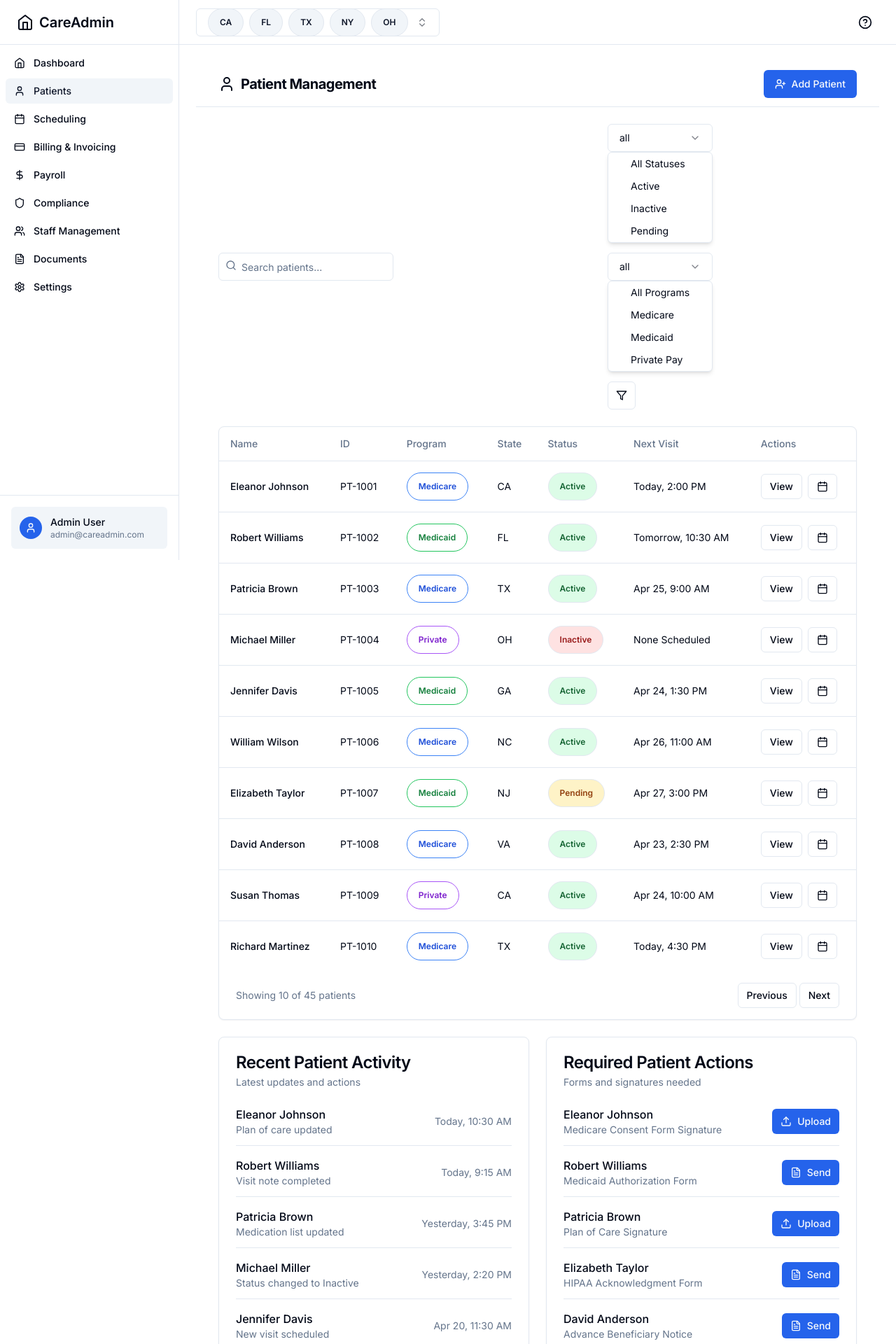
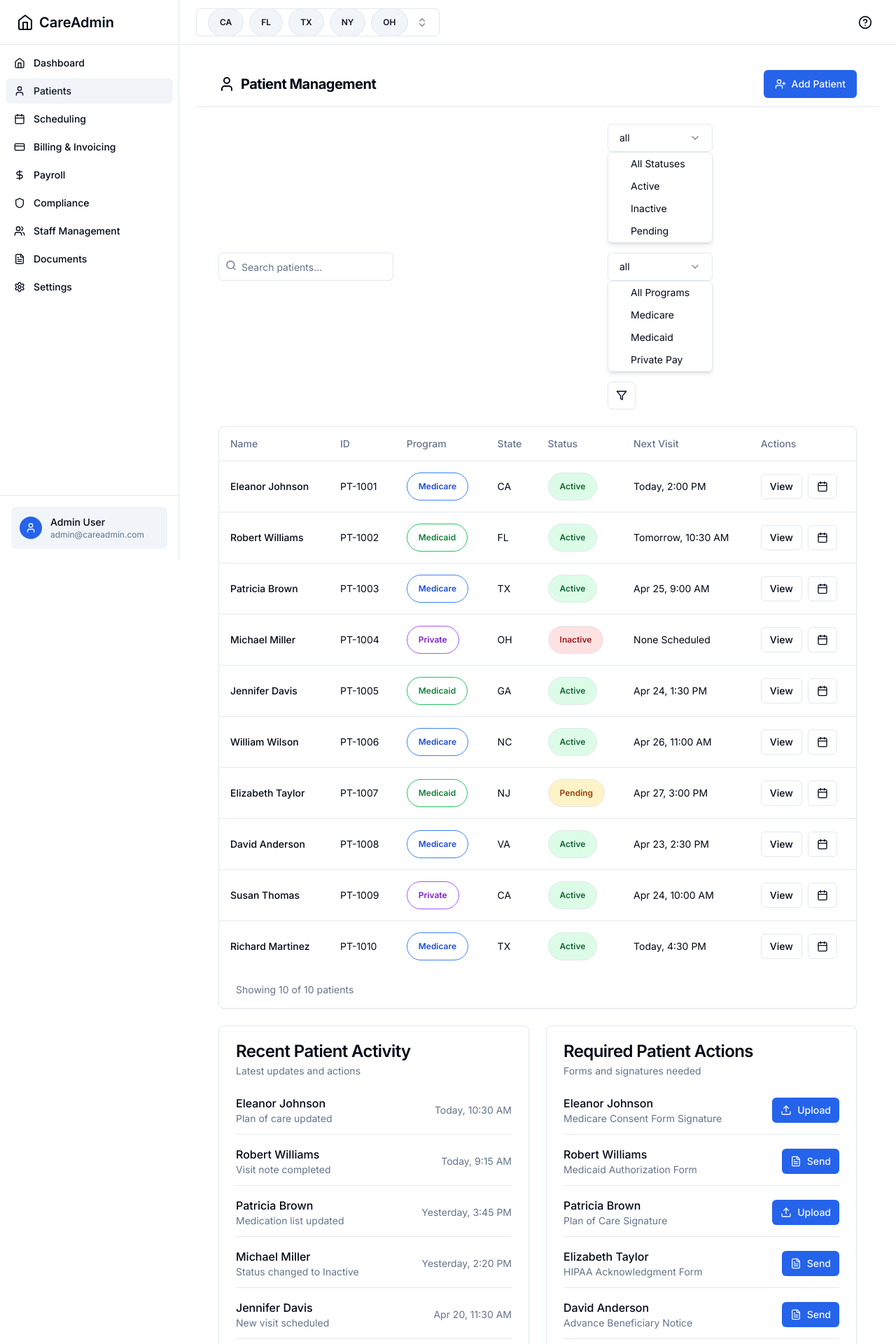
Before and after one commit to dzodze00/careadmin, a Next.js app: page /patients in a window 1280 px wide. Shown: the top 1920 px of the page at 70% size. Built offline with nearby package versions, Linux system fonts and the light colour scheme.

Commit message:
Update page.tsx

```diff
--- a/app/patients/page.tsx
+++ b/app/patients/page.tsx
@@ -1,8 +1,8 @@
 "use client"
 
 import Link from "next/link"
-import { Calendar, FileText, Filter, Search, Upload, User } from "lucide-react"
-import { useState } from "react"
+import { Calendar, FileText, Filter, Search, Upload, User, X } from "lucide-react"
+import { useState, useEffect } from "react"
 
 import { Badge } from "@/components/ui/badge"
 import { Button } from "@/components/ui/button"
@@ -11,227 +11,6 @@ import { Input } from "@/components/ui/input"
 import { Select, SelectContent, SelectItem, SelectTrigger, SelectValue } from "@/components/ui/select"
 import { Table, TableBody, TableCell, TableHead, TableHeader, TableRow } from "@/components/ui/table"
 import { AddPatientModal } from "./add-patient-modal"
-
-export default function PatientsPage() {
-  const [searchQuery, setSearchQuery] = useState("")
-  const [statusFilter, setStatusFilter] = useState("all")
-  const [programFilter, setProgramFilter] = useState("all")
-
-  const filteredPatients = patients.filter((patient) => {
-    const matchesSearch =
-      patient.name.toLowerCase().includes(searchQuery.toLowerCase()) ||
-      patient.id.toLowerCase().includes(searchQuery.toLowerCase())
-    const matchesStatus = statusFilter === "all" || patient.status === statusFilter
-    const matchesProgram = programFilter === "all" || patient.program === programFilter
-    return matchesSearch && matchesStatus && matchesProgram
-  })
-
-  return (
-    <div className="flex min-h-screen flex-col">
-      <header className="sticky top-0 z-10 border-b bg-background">
-        <div className="container flex h-16 items-center justify-between py-4">
-          <div className="flex items-center gap-2">
-            <User className="h-6 w-6" />
-            <h1 className="text-xl font-bold">Patient Management</h1>
-          </div>
-          <div className="flex items-center gap-2">
-            <AddPatientModal />
-          </div>
-        </div>
-      </header>
-
-      <main className="flex-1">
-        <div className="container py-6">
-          <div className="mb-6 flex flex-col gap-4 md:flex-row md:items-center md:justify-between">
-            <div className="relative">
-              <Search className="absolute left-2.5 top-2.5 h-4 w-4 text-muted-foreground" />
-              <Input
-                type="search"
-                placeholder="Search patients..."
-                className="pl-8 w-[250px]"
-                value={searchQuery}
-                onChange={(e) => setSearchQuery(e.target.value)}
-              />
-            </div>
-            <div className="flex flex-wrap gap-2">
-              <Select value={statusFilter} onValueChange={setStatusFilter}>
-                <SelectTrigger className="w-[150px]">
-                  <SelectValue placeholder="Status" />
-                </SelectTrigger>
-                <SelectContent>
-                  <SelectItem value="all">All Statuses</SelectItem>
-                  <SelectItem value="Active">Active</SelectItem>
-                  <SelectItem value="Inactive">Inactive</SelectItem>
-                  <SelectItem value="Pending">Pending</SelectItem>
-                </SelectContent>
-              </Select>
-              <Select value={programFilter} onValueChange={setProgramFilter}>
-                <SelectTrigger className="w-[150px]">
-                  <SelectValue placeholder="Program" />
-                </SelectTrigger>
-                <SelectContent>
-                  <SelectItem value="all">All Programs</SelectItem>
-                  <SelectItem value="Medicare">Medicare</SelectItem>
-                  <SelectItem value="Medicaid">Medicaid</SelectItem>
-                  <SelectItem value="Private">Private Pay</SelectItem>
-                </SelectContent>
-              </Select>
-              <Button variant="outline" size="icon">
-                <Filter className="h-4 w-4" />
-              </Button>
-            </div>
-          </div>
-
-          <Card className="mb-6">
-            <CardContent className="p-0">
-              <Table>
-                <TableHeader>
-                  <TableRow>
-                    <TableHead>Name</TableHead>
-                    <TableHead>ID</TableHead>
-                    <TableHead>Program</TableHead>
-                    <TableHead>State</TableHead>
-                    <TableHead>Status</TableHead>
-                    <TableHead>Next Visit</TableHead>
-                    <TableHead>Actions</TableHead>
-                  </TableRow>
-                </TableHeader>
-                <TableBody>
-                  {filteredPatients.map((patient, index) => (
-                    <TableRow key={index}>
-                      <TableCell className="font-medium">
-                        <Link href={`/patients/${patient.id}`} className="hover:underline">
-                          {patient.name}
-                        </Link>
-                      </TableCell>
-                      <TableCell>{patient.id}</TableCell>
-                      <TableCell>
-                        <Badge
-                          variant="outline"
-                          className={
-                            patient.program === "Medicare"
-                              ? "border-blue-500 text-blue-700"
-                              : patient.program === "Medicaid"
-                                ? "border-green-500 text-green-700"
-                                : "border-purple-500 text-purple-700"
-                          }
-                        >
-                          {patient.program}
-                        </Badge>
-                      </TableCell>
-                      <TableCell>{patient.state}</TableCell>
-                      <TableCell>
-                        <Badge
-                          className={
-                            patient.status === "Active"
-                              ? "bg-green-100 text-green-800"
-                              : patient.status === "Inactive"
-                                ? "bg-red-100 text-red-800"
-                                : "bg-amber-100 text-amber-800"
-                          }
-                        >
-                          {patient.status}
-                        </Badge>
-                      </TableCell>
-                      <TableCell>{patient.nextVisit}</TableCell>
-                      <TableCell>
-                        <div className="flex gap-2">
-                          <Button variant="outline" size="sm" asChild>
-                            <Link href={`/patients/${patient.id}`}>View</Link>
-                          </Button>
-                          <Button variant="outline" size="sm" asChild>
-                            <Link href={`/scheduling?patient=${patient.id}`}>
-                              <Calendar className="h-4 w-4" />
-                            </Link>
-                          </Button>
-                        </div>
-                      </TableCell>
-                    </TableRow>
-                  ))}
-                </TableBody>
-              </Table>
-            </CardContent>
-            <CardFooter className="flex justify-between py-4">
-              <div className="text-sm text-muted-foreground">Showing 10 of 45 patients</div>
-              <div className="flex gap-1">
-                <Button variant="outline" size="sm">
-                  Previous
-                </Button>
-                <Button variant="outline" size="sm">
-                  Next
-                </Button>
-              </div>
-            </CardFooter>
-          </Card>
-
-          <div className="grid gap-6 md:grid-cols-2">
-            <Card>
-              <CardHeader>
-                <CardTitle>Recent Patient Activity</CardTitle>
-                <CardDescription>Latest updates and actions</CardDescription>
-              </CardHeader>
-              <CardContent>
-                <div className="space-y-4">
-                  {recentActivity.map((activity, index) => (
-                    <div key={index} className="flex items-center justify-between border-b pb-3">
-                      <div>
-                        <p className="font-medium">{activity.patient}</p>
-                        <p className="text-sm text-muted-foreground">{activity.action}</p>
-                      </div>
-                      <div className="text-sm text-muted-foreground">{activity.date}</div>
-                    </div>
-                  ))}
-                </div>
-              </CardContent>
-              <CardFooter>
-                <Button variant="outline" className="w-full">
-                  View All Activity
-                </Button>
-              </CardFooter>
-            </Card>
-
-            <Card>
-              <CardHeader>
-                <CardTitle>Required Patient Actions</CardTitle>
-                <CardDescription>Forms and signatures needed</CardDescription>
-              </CardHeader>
-              <CardContent>
-                <div className="space-y-4">
-                  {requiredActions.map((action, index) => (
-                    <div key={index} className="flex items-center justify-between border-b pb-3">
-                      <div>
-                        <p className="font-medium">{action.patient}</p>
-                        <p className="text-sm text-muted-foreground">{action.required}</p>
-                      </div>
-                      <Button size="sm">
-                        {action.type === "upload" ? (
-                          <>
-                            <Upload className="mr-2 h-4 w-4" />
-                            Upload
-                          </>
-                        ) : (
-                          <>
-                            <FileText className="mr-2 h-4 w-4" />
-                            Send
-                          </>
-                        )}
-                      </Button>
-                    </div>
-                  ))}
-                </div>
-              </CardContent>
-              <CardFooter>
-                <Button variant="outline" className="w-full">
-                  View All Required Actions
-                </Button>
-              </CardFooter>
-            </Card>
-          </div>
-        </div>
-      </main>
-    </div>
-  )
-}
 
 const patients = [
   {
@@ -371,3 +150,295 @@ const requiredActions = [
     type: "send",
   },
 ]
+
+export default function PatientsPage() {
+  const [searchQuery, setSearchQuery] = useState("")
+  const [statusFilter, setStatusFilter] = useState("all")
+  const [programFilter, setProgramFilter] = useState("all")
+  const [activeFilters, setActiveFilters] = useState<string[]>([])
+  const [currentPage, setCurrentPage] = useState(1)
+  const itemsPerPage = 10
+
+  // Apply filters
+  const filteredPatients = patients.filter((patient) => {
+    const matchesSearch =
+      patient.name.toLowerCase().includes(searchQuery.toLowerCase()) ||
+      patient.id.toLowerCase().includes(searchQuery.toLowerCase())
+    const matchesStatus = statusFilter === "all" || patient.status === statusFilter
+    const matchesProgram = programFilter === "all" || patient.program === programFilter
+    return matchesSearch && matchesStatus && matchesProgram
+  })
+
+  // Update active filters display
+  useEffect(() => {
+    const newActiveFilters = []
+    if (statusFilter !== "all") newActiveFilters.push(`Status: ${statusFilter}`)
+    if (programFilter !== "all") newActiveFilters.push(`Program: ${programFilter}`)
+    if (searchQuery) newActiveFilters.push(`Search: ${searchQuery}`)
+    setActiveFilters(newActiveFilters)
+  }, [statusFilter, programFilter, searchQuery])
+
+  // Reset filters
+  const resetFilters = () => {
+    setStatusFilter("all")
+    setProgramFilter("all")
+    setSearchQuery("")
+    setActiveFilters([])
+  }
+
+  // Pagination
+  const totalPages = Math.ceil(filteredPatients.length / itemsPerPage)
+  const paginatedPatients = filteredPatients.slice((currentPage - 1) * itemsPerPage, currentPage * itemsPerPage)
+
+  return (
+    <div className="flex min-h-screen flex-col">
+      <header className="sticky top-0 z-10 border-b bg-background">
+        <div className="container flex h-16 items-center justify-between py-4">
+          <div className="flex items-center gap-2">
+            <User className="h-6 w-6" />
+            <h1 className="text-xl font-bold">Patient Management</h1>
+          </div>
+          <div className="flex items-center gap-2">
+            <AddPatientModal />
+          </div>
+        </div>
+      </header>
+
+      <main className="flex-1">
+        <div className="container py-6">
+          <div className="mb-6 space-y-4">
+            <div className="flex flex-col gap-4 md:flex-row md:items-center md:justify-between">
+              <div className="relative">
+                <Search className="absolute left-2.5 top-2.5 h-4 w-4 text-muted-foreground" />
+                <Input
+                  type="search"
+                  placeholder="Search patients..."
+                  className="pl-8 w-[250px]"
+                  value={searchQuery}
+                  onChange={(e) => setSearchQuery(e.target.value)}
+                />
+              </div>
+              <div className="flex flex-wrap gap-2">
+                <Select value={statusFilter} onValueChange={setStatusFilter}>
+                  <SelectTrigger className="w-[150px]">
+                    <SelectValue placeholder="Status" />
+                  </SelectTrigger>
+                  <SelectContent>
+                    <SelectItem value="all">All Statuses</SelectItem>
+                    <SelectItem value="Active">Active</SelectItem>
+                    <SelectItem value="Inactive">Inactive</SelectItem>
+                    <SelectItem value="Pending">Pending</SelectItem>
+                  </SelectContent>
+                </Select>
+                <Select value={programFilter} onValueChange={setProgramFilter}>
+                  <SelectTrigger className="w-[150px]">
+                    <SelectValue placeholder="Program" />
+                  </SelectTrigger>
+                  <SelectContent>
+                    <SelectItem value="all">All Programs</SelectItem>
+                    <SelectItem value="Medicare">Medicare</SelectItem>
+                    <SelectItem value="Medicaid">Medicaid</SelectItem>
+                    <SelectItem value="Private">Private Pay</SelectItem>
+                  </SelectContent>
+                </Select>
+                <Button variant="outline" size="icon" onClick={resetFilters}>
+                  <Filter className="h-4 w-4" />
+                </Button>
+              </div>
+            </div>
+
+            {/* Active filters */}
+            {activeFilters.length > 0 && (
+              <div className="flex flex-wrap items-center gap-2">
+                <span className="text-sm text-muted-foreground">Active filters:</span>
+                {activeFilters.map((filter, index) => (
+                  <Badge key={index} variant="secondary" className="flex items-center gap-1">
+                    {filter}
+                    <X className="h-3 w-3 cursor-pointer" onClick={resetFilters} />
+                  </Badge>
+                ))}
+                <Button variant="ghost" size="sm" onClick={resetFilters} className="h-7 px-2 text-xs">
+                  Clear all
+                </Button>
+              </div>
+            )}
+          </div>
+
+          <Card className="mb-6">
+            <CardContent className="p-0">
+              <Table>
+                <TableHeader>
+                  <TableRow>
+                    <TableHead>Name</TableHead>
+                    <TableHead>ID</TableHead>
+                    <TableHead>Program</TableHead>
+                    <TableHead>State</TableHead>
+                    <TableHead>Status</TableHead>
+                    <TableHead>Next Visit</TableHead>
+                    <TableHead>Actions</TableHead>
+                  </TableRow>
+                </TableHeader>
+                <TableBody>
+                  {paginatedPatients.length > 0 ? (
+                    paginatedPatients.map((patient, index) => (
+                      <TableRow key={index}>
+                        <TableCell className="font-medium">
+                          <Link href={`/patients/${patient.id}`} className="hover:underline">
+                            {patient.name}
+                          </Link>
+                        </TableCell>
+                        <TableCell>{patient.id}</TableCell>
+                        <TableCell>
+                          <Badge
+                            variant="outline"
+                            className={
+                              patient.program === "Medicare"
+                                ? "border-blue-500 text-blue-700"
+                                : patient.program === "Medicaid"
+                                  ? "border-green-500 text-green-700"
+                                  : "border-purple-500 text-purple-700"
+                            }
+                          >
+                            {patient.program}
+                          </Badge>
+                        </TableCell>
+                        <TableCell>{patient.state}</TableCell>
+                        <TableCell>
+                          <Badge
+                            className={
+                              patient.status === "Active"
+                                ? "bg-green-100 text-green-800"
+                                : patient.status === "Inactive"
+                                  ? "bg-red-100 text-red-800"
+                                  : "bg-amber-100 text-amber-800"
+                            }
+                          >
+                            {patient.status}
+                          </Badge>
+                        </TableCell>
+                        <TableCell>{patient.nextVisit}</TableCell>
+                        <TableCell>
+                          <div className="flex gap-2">
+                            <Button variant="outline" size="sm" asChild>
+                              <Link href={`/patients/${patient.id}`}>View</Link>
+                            </Button>
+                            <Button variant="outline" size="sm" asChild>
+                              <Link href={`/scheduling?patient=${patient.id}`}>
+                                <Calendar className="h-4 w-4" />
+                              </Link>
+                            </Button>
+                          </div>
+                        </TableCell>
+                      </TableRow>
+                    ))
+                  ) : (
+                    <TableRow>
+                      <TableCell colSpan={7} className="text-center py-8">
+                        <div className="flex flex-col items-center justify-center text-muted-foreground">
+                          <User className="h-12 w-12 mb-2 opacity-20" />
+                          <p>No patients found matching your filters</p>
+                          <Button variant="link" onClick={resetFilters} className="mt-2">
+                            Clear filters
+                          </Button>
+                        </div>
+                      </TableCell>
+                    </TableRow>
+                  )}
+                </TableBody>
+              </Table>
+            </CardContent>
+            <CardFooter className="flex justify-between py-4">
+              <div className="text-sm text-muted-foreground">
+                Showing {paginatedPatients.length} of {filteredPatients.length} patients
+              </div>
+              {totalPages > 1 && (
+                <div className="flex gap-1">
+                  <Button
+                    variant="outline"
+                    size="sm"
+                    onClick={() => setCurrentPage((prev) => Math.max(prev - 1, 1))}
+                    disabled={currentPage === 1}
+                  >
+                    Previous
+                  </Button>
+                  <Button
+                    variant="outline"
+                    size="sm"
+                    onClick={() => setCurrentPage((prev) => Math.min(prev + 1, totalPages))}
+                    disabled={currentPage === totalPages}
+                  >
+                    Next
+                  </Button>
+                </div>
+              )}
+            </CardFooter>
+          </Card>
+
+          <div className="grid gap-6 md:grid-cols-2">
+            <Card>
+              <CardHeader>
+                <CardTitle>Recent Patient Activity</CardTitle>
+                <CardDescription>Latest updates and actions</CardDescription>
+              </CardHeader>
+              <CardContent>
+                <div className="space-y-4">
+                  {recentActivity.map((activity, index) => (
+                    <div key={index} className="flex items-center justify-between border-b pb-3">
+                      <div>
+                        <p className="font-medium">{activity.patient}</p>
+                        <p className="text-sm text-muted-foreground">{activity.action}</p>
+                      </div>
+                      <div className="text-sm text-muted-foreground">{activity.date}</div>
+                    </div>
+                  ))}
+                </div>
+              </CardContent>
+              <CardFooter>
+                <Button variant="outline" className="w-full">
+                  View All Activity
+                </Button>
+              </CardFooter>
+            </Card>
+
+            <Card>
+              <CardHeader>
+                <CardTitle>Required Patient Actions</CardTitle>
+                <CardDescription>Forms and signatures needed</CardDescription>
+              </CardHeader>
+              <CardContent>
+                <div className="space-y-4">
+                  {requiredActions.map((action, index) => (
+                    <div key={index} className="flex items-center justify-between border-b pb-3">
+                      <div>
+                        <p className="font-medium">{action.patient}</p>
+                        <p className="text-sm text-muted-foreground">{action.required}</p>
+                      </div>
+                      <Button size="sm">
+                        {action.type === "upload" ? (
+                          <>
+                            <Upload className="mr-2 h-4 w-4" />
+                            Upload
+                          </>
+                        ) : (
+                          <>
+                            <FileText className="mr-2 h-4 w-4" />
+                            Send
+                          </>
+                        )}
+                      </Button>
+                    </div>
+                  ))}
+                </div>
+              </CardContent>
+              <CardFooter>
+                <Button variant="outline" className="w-full">
+                  View All Required Actions
+                </Button>
+              </CardFooter>
+            </Card>
+          </div>
+        </div>
+      </main>
+    </div>
+  )
+}
```
